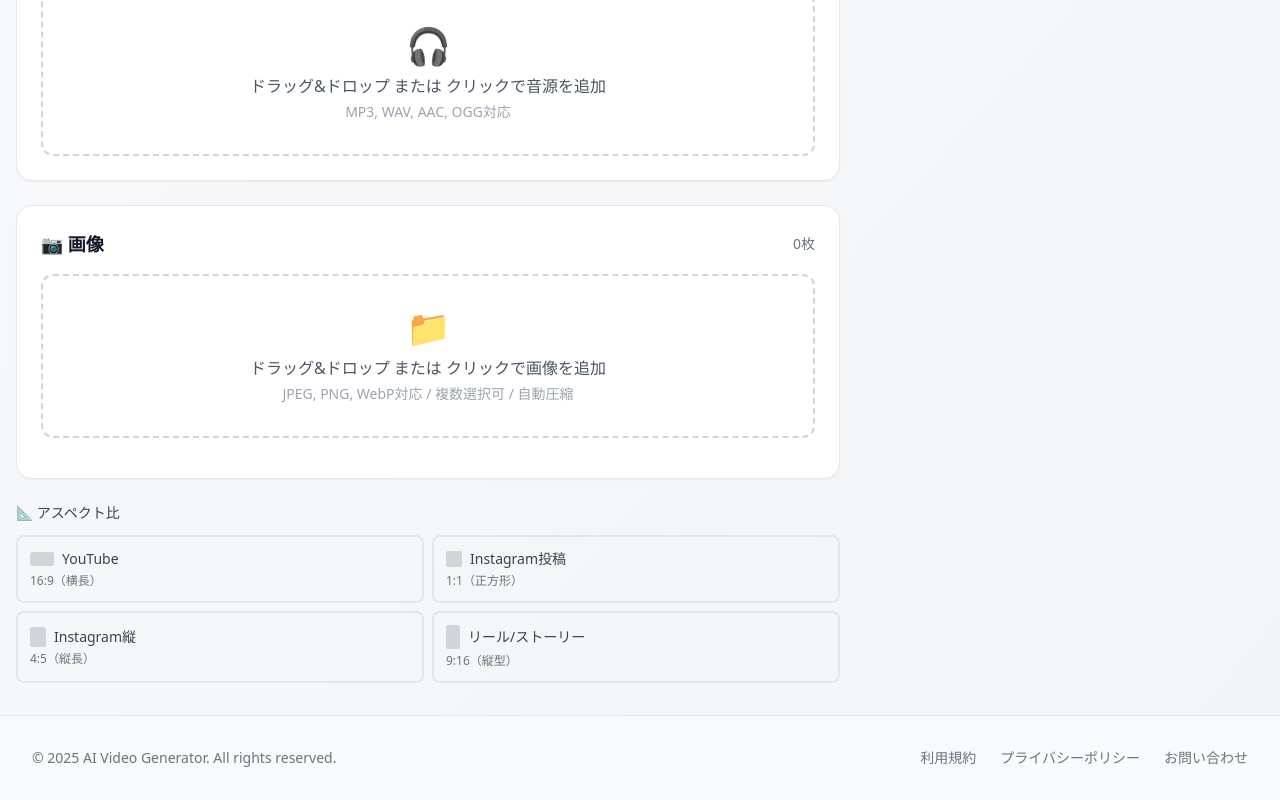
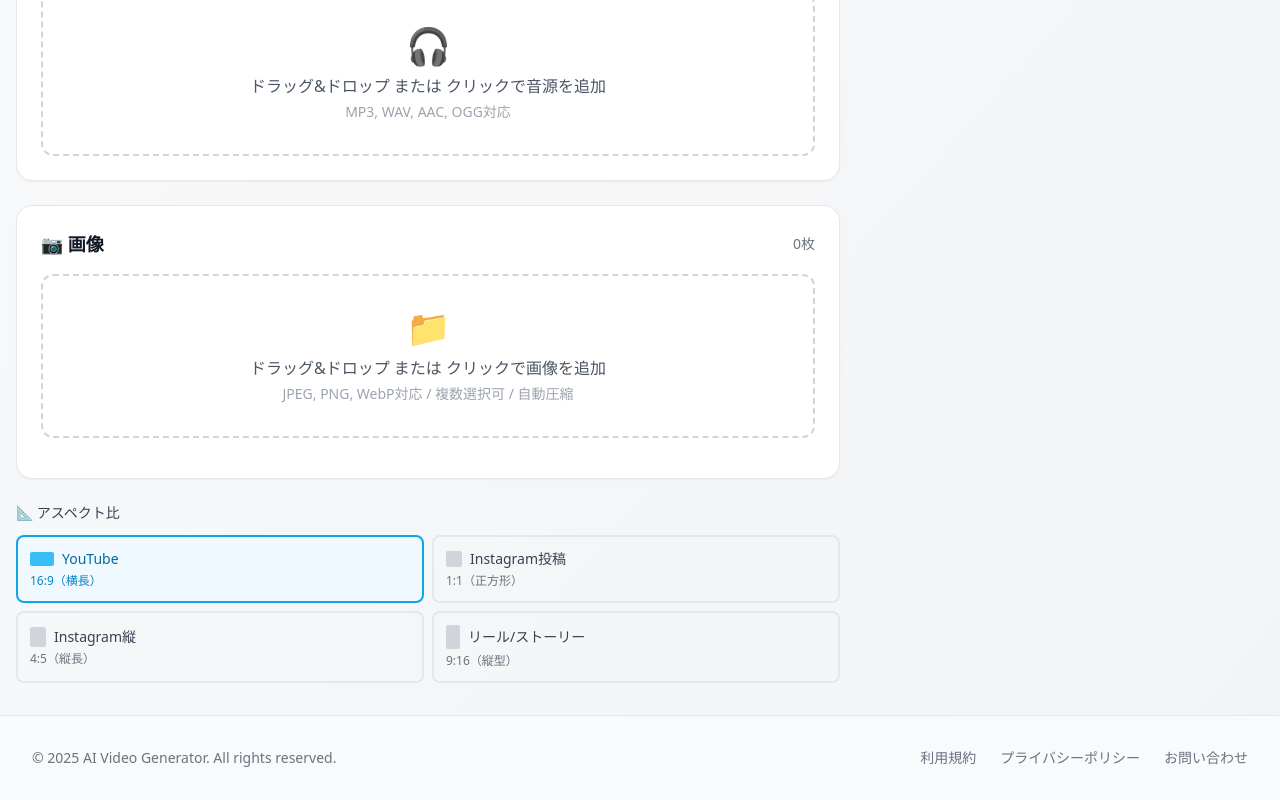
Before and after one commit to kissytossy/ai-video-generator, a Next.js app: page / in a window 1280 px wide. Shown: the part 810-1610 px from the top of the page. Built offline with nearby package versions, Linux system fonts and the light colour scheme.

Commit message:
Fix: correct AspectRatioSelector props

```diff
--- a/src/app/page.tsx
+++ b/src/app/page.tsx
@@ -320,7 +320,7 @@ export default function Home() {
 
             <ImageUploader images={images} setImages={setImages} />
 
-            <AspectRatioSelector aspectRatio={aspectRatio} setAspectRatio={setAspectRatio} />
+            <AspectRatioSelector selected={aspectRatio} onChange={setAspectRatio} />
 
             {isAnalyzing && (
               <AnalysisProgress
```
